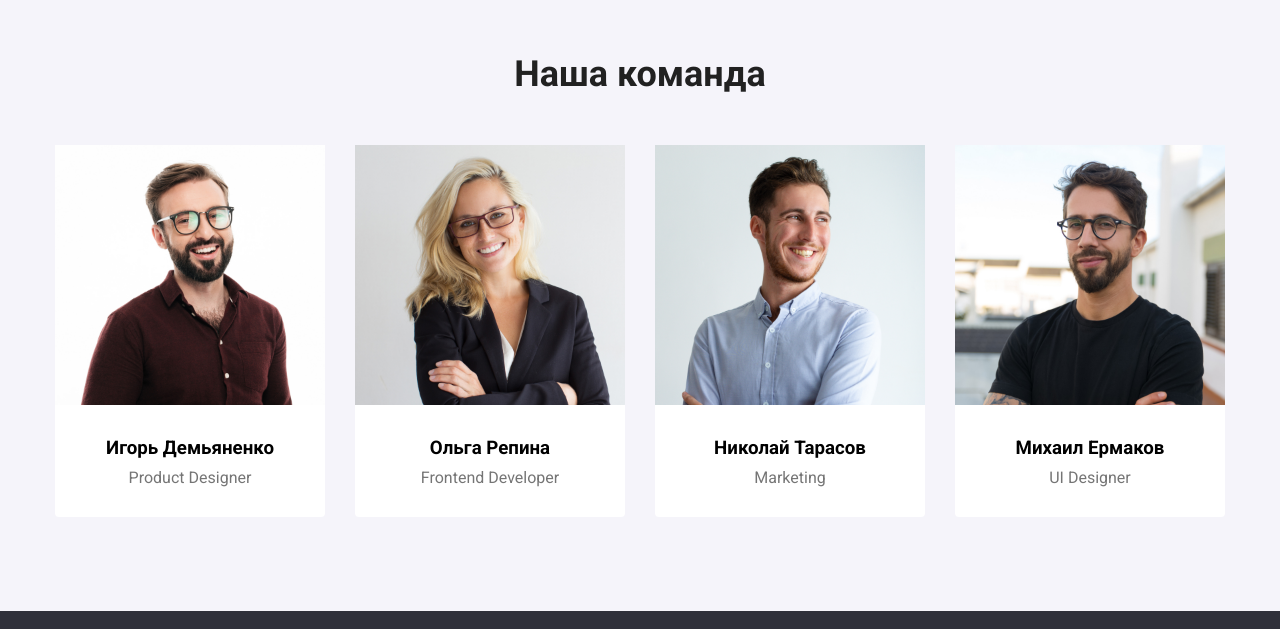
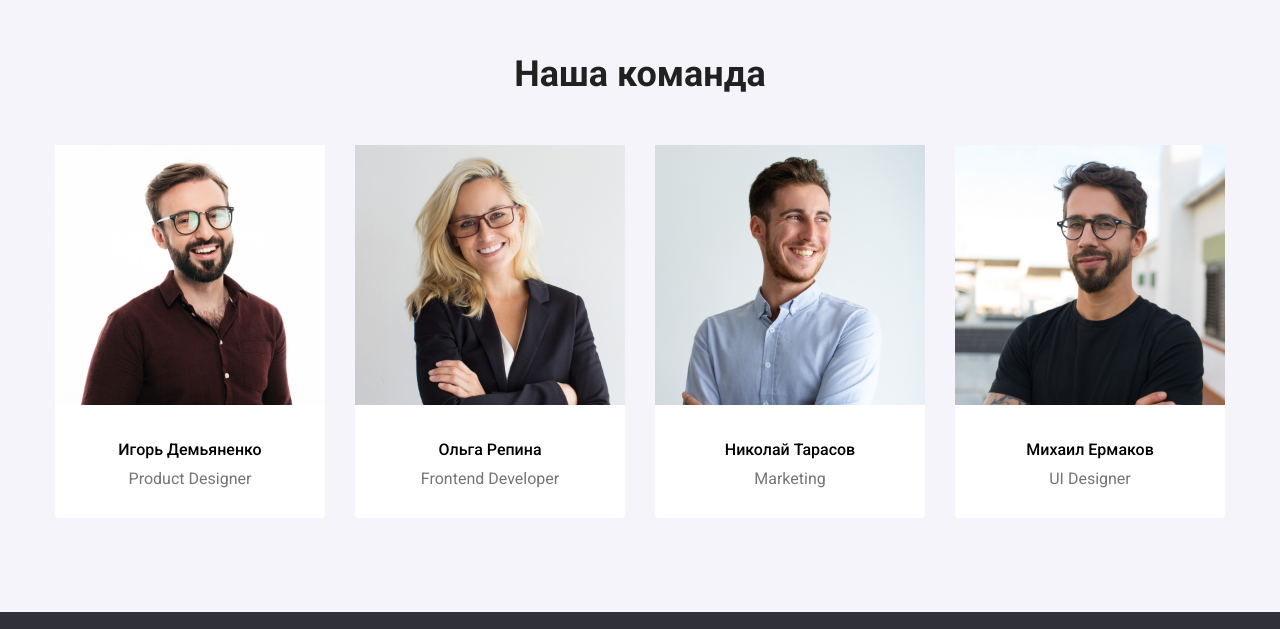
Before and after one commit to Alex4545779/goit-markup-hw-03, a plain HTML site: page index.html in a window 1280 px wide. Shown: the part 1491-2120 px from the top of the page. Drawn offline with nearby package versions, Linux system fonts and the light colour scheme.

Commit message:
hw3 21.12

```diff
--- a/css/style.css
+++ b/css/style.css
@@ -175,9 +175,6 @@ p {
 
 .section-employees {
   background-color: #f5f4fa;
-  font-weight: 500;
-  font-size: 16px;
-  line-height: 19px;
   text-align: center;
   padding-top: 94px;
   padding-bottom: 94px;
@@ -195,15 +192,21 @@ p {
   margin-right: 0;
 }
 .employees-name {
-  padding-top: 30px;
   padding-bottom: 10px;
+  font-weight: 500;
+  font-size: 16px;
+  line-height: 19px;
 }
 .employees-text {
   font-weight: 400;
   font-size: 16px;
   line-height: 19px;
   color: #757575;
-  padding-bottom: 30px;
+}
+.desc {
+  display: flex;
+  flex-direction: column;
+  padding: 30px 0;
 }
 /* footer*/
 .footer {
--- a/index.html
+++ b/index.html
@@ -92,23 +92,31 @@
                 <ul class="list-employees">
                     <li class="employees">
                         <img src="./img/img2.jpg" alt="Игорь Демьяненко" width="270" />
+                        <div class="desc">
                         <h3 class="employees-name">Игорь Демьяненко</h3>
                         <p class="employees-text">Product Designer</p>
+                        </div>
                     </li>
                     <li class="employees">
                         <img src="./img/img3.jpg" alt="Ольга Репина" width="270" />
+                        <div class="desc">
                         <h3 class="employees-name">Ольга Репина</h3>
                         <p class="employees-text">Frontend Developer</p>
+                        </div>
                     </li>
                     <li class="employees">
                         <img src="./img/img4.jpg" alt="Николай Тарасов" width="270" />
+                        <div class="desc">
                         <h3 class="employees-name">Николай Тарасов</h3>
                         <p class="employees-text">Marketing</p>
+                        </div>
                     </li>
                     <li class="employees">
                         <img src="./img/img5.jpg" alt="Михаил Ермаков" width="270" />
+                        <div class="desc">
                         <h3 class="employees-name">Михаил Ермаков</h3>
                         <p class="employees-text">UI Designer</p>
+                        </div>
                     </li>
                 </ul>
         </div>
```
